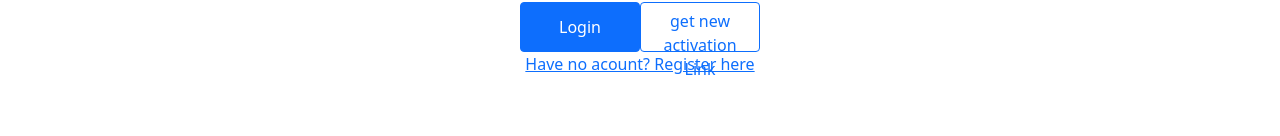
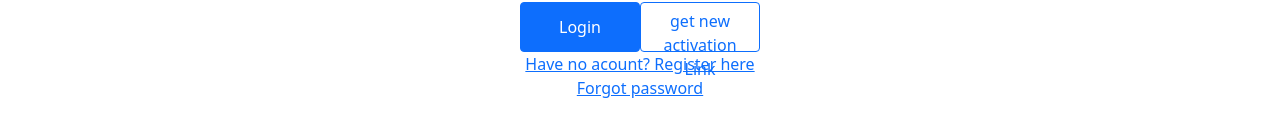
Before and after one commit to MuhammadFadhil10/coffee-shop-clients, a React (Create React App) app: page /login in a window 1280 px wide. Shown: the part 270-406 px from the top of the page. Built offline with nearby package versions, Linux system fonts and the light colour scheme.

Commit message:
add forgot password link

```diff
--- a/src/pages/auth/Login.js
+++ b/src/pages/auth/Login.js
@@ -55,7 +55,6 @@ const Login = () => {
 	useEffect(() => {
 		if (mount.current) {
 			getNewToken.then((result) => setNewTokenResult(result));
-			console.log(newTokenResult);
 		} else {
 			mount.current = true;
 		}
@@ -142,6 +141,7 @@ const Login = () => {
 					</Form.Group>
 				</Form>
 				<Link to='/register'>Have no acount? Register here</Link>
+				<Link to='#'>Forgot password</Link>
 			</Container>
 		</>
 	);
```
